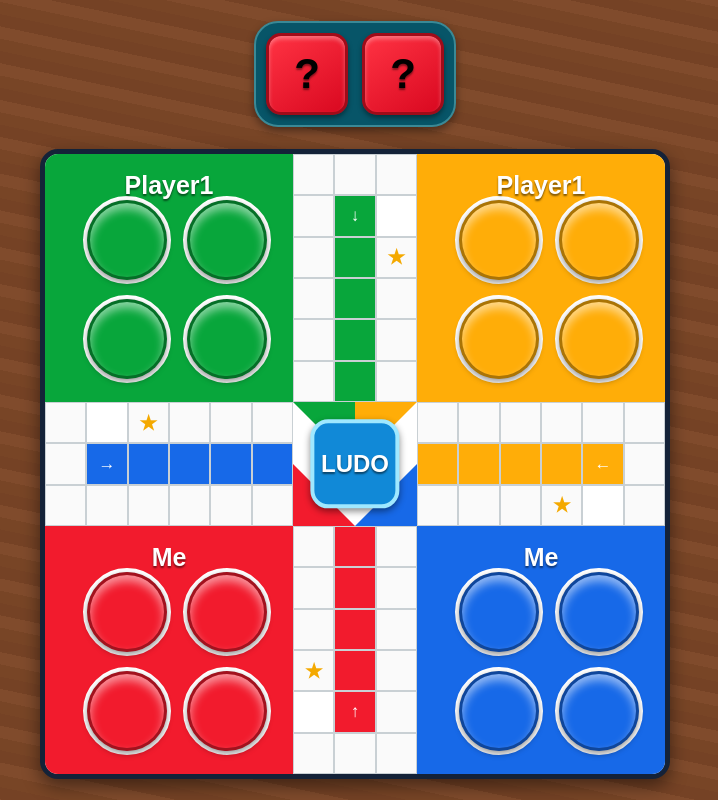
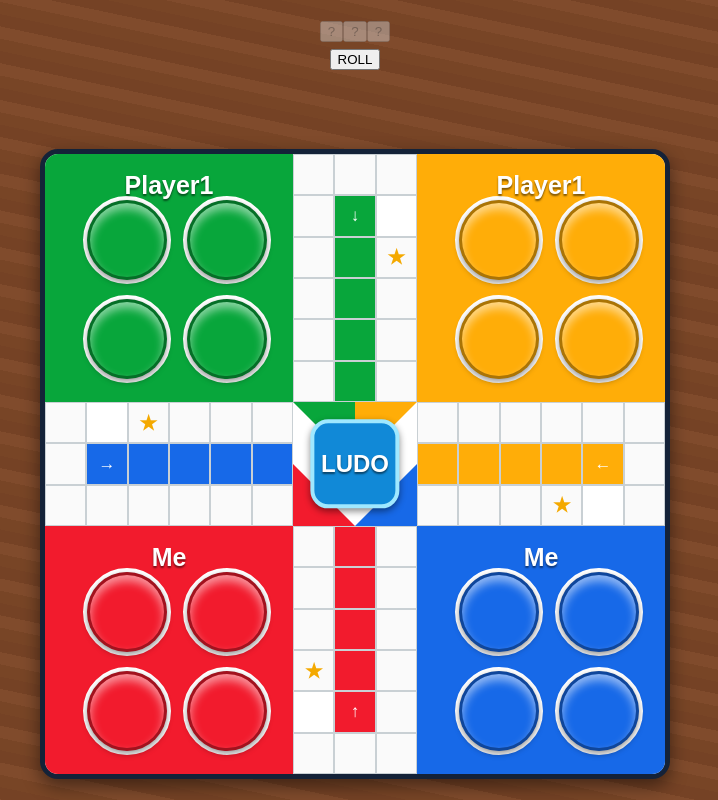
Before and after one commit to MrDan001/ludo-live, a Next.js app: page / in a window 1280 px wide. Shown: the whole page, without its empty margins (285-1003 px from the left). Built offline with nearby package versions, Linux system fonts and the light colour scheme.

Commit message:
Replace dice math UI with three selectable roll tokens

```diff
--- a/app/page.tsx
+++ b/app/page.tsx
@@ -2,149 +2,69 @@
 
 import { useState } from "react";
 
-const COLORS = {
-  green: "#08a63b",
-  yellow: "#ffad08",
-  red: "#f21b2d",
-  blue: "#1769e8",
-} as const;
-
+const COLORS = { green: "#08a63b", yellow: "#ffad08", red: "#f21b2d", blue: "#1769e8" } as const;
 type Color = (typeof COLORS)[keyof typeof COLORS];
+type Choice = "blue" | "green" | "red" | null;
 
 function Token({ color, name }: { color: Color; name: string }) {
-  return (
-    <div className="token-slot" aria-label={`${name} token`}>
-      <div className="token" style={{ background: color }} />
-    </div>
-  );
+  return <div className="token-slot" aria-label={`${name} token`}><div className="token" style={{ background: color }} /></div>;
 }
-
 function Home({ color, name, className }: { color: Color; name: string; className: string }) {
-  return (
-    <section className={`home ${className}`} style={{ backgroundColor: color }}>
-      <h2>{name}</h2>
-      <div className="tokens">
-        {Array.from({ length: 4 }, (_, i) => (
-          <Token key={i} color={color} name={name} />
-        ))}
-      </div>
-    </section>
-  );
+  return <section className={`home ${className}`} style={{ backgroundColor: color }}><h2>{name}</h2><div className="tokens">{Array.from({ length: 4 }, (_, i) => <Token key={i} color={color} name={name} />)}</div></section>;
 }
-
 function TrackCell({ row, col }: { row: number; col: number }) {
   const isGreenPath = col === 7 && row >= 1 && row <= 5;
   const isYellowPath = row === 7 && col >= 9 && col <= 13;
   const isRedPath = col === 7 && row >= 9 && row <= 13;
   const isBluePath = row === 7 && col >= 1 && col <= 5;
-
-  const isStart =
-    (row === 6 && col === 1) ||
-    (row === 1 && col === 8) ||
-    (row === 8 && col === 13) ||
-    (row === 13 && col === 6);
-
+  const isStart = (row === 6 && col === 1) || (row === 1 && col === 8) || (row === 8 && col === 13) || (row === 13 && col === 6);
   const safeSquares = new Set(["6-2", "2-8", "8-12", "12-6"]);
   const isSafe = safeSquares.has(`${row}-${col}`);
-
   let className = "track-cell";
-  if (isGreenPath) className += " green-path";
-  else if (isYellowPath) className += " yellow-path";
-  else if (isRedPath) className += " red-path";
-  else if (isBluePath) className += " blue-path";
-  else if (isSafe) className += " safe-cell";
-  else if (isStart) className += " start-cell";
-
+  if (isGreenPath) className += " green-path"; else if (isYellowPath) className += " yellow-path"; else if (isRedPath) className += " red-path"; else if (isBluePath) className += " blue-path"; else if (isSafe) className += " safe-cell"; else if (isStart) className += " start-cell";
   let mark = "";
-  if (isSafe) mark = "★";
-  else if (row === 7 && col === 1) mark = "→";
-  else if (row === 1 && col === 7) mark = "↓";
-  else if (row === 13 && col === 7) mark = "↑";
-  else if (row === 7 && col === 13) mark = "←";
-
+  if (isSafe) mark = "★"; else if (row === 7 && col === 1) mark = "→"; else if (row === 1 && col === 7) mark = "↓"; else if (row === 13 && col === 7) mark = "↑"; else if (row === 7 && col === 13) mark = "←";
   return <div className={className}>{mark}</div>;
 }
-
-function Die({ value, rolling }: { value: number | null; rolling: boolean }) {
-  return (
-    <div className={`die ${rolling ? "rolling" : ""}`} aria-label={value ? `Die ${value}` : "Die not rolled"}>
-      {value ?? "?"}
-    </div>
-  );
+function RollToken({ color, value, selected, disabled, label, onClick }: { color: "blue" | "green" | "red"; value: number | null; selected: boolean; disabled?: boolean; label: string; onClick: () => void }) {
+  return <button className={`roll-token roll-${color} ${selected ? "chosen" : ""}`} onClick={onClick} disabled={disabled} aria-label={label}>{value ?? "?"}</button>;
 }
 
 export default function HomePage() {
   const [dice, setDice] = useState<[number | null, number | null]>([null, null]);
   const [rolling, setRolling] = useState(false);
-  const [merged, setMerged] = useState(false);
+  const [choice, setChoice] = useState<Choice>(null);
   const [doubleSixes, setDoubleSixes] = useState(0);
 
   function rollDice() {
     if (rolling) return;
-    setRolling(true);
+    setRolling(true); setChoice(null);
     window.setTimeout(() => {
       const a = Math.floor(Math.random() * 6) + 1;
       const b = Math.floor(Math.random() * 6) + 1;
       setDice([a, b]);
-      setMerged(false);
-      setDoubleSixes((count) => (a === 6 && b === 6 ? count + 1 : 0));
+      setDoubleSixes(count => (a === 6 && b === 6 ? count + 1 : 0));
       setRolling(false);
     }, 550);
   }
-
   const total = dice[0] !== null && dice[1] !== null ? dice[0] + dice[1] : null;
   const forfeits = doubleSixes >= 3;
+  const canChoose = dice[0] !== null && dice[1] !== null && !rolling && !forfeits;
 
-  return (
-    <main className="game-page">
-      <div className="game-stage">
-        <div className="dice-area" aria-label="Two dice">
-          <button className="dice-roll" onClick={rollDice} disabled={rolling || forfeits} aria-label="Roll two dice">
-            <Die value={dice[0]} rolling={rolling} />
-            <Die value={dice[1]} rolling={rolling} />
-          </button>
-          {total !== null && (
-            <div className="dice-options">
-              <span className={!merged ? "selected" : ""}>Separate: {dice[0]} + {dice[1]}</span>
-              <button className={merged ? "selected" : ""} onClick={() => setMerged(true)} disabled={forfeits}>
-                Combine: {total}
-              </button>
-            </div>
-          )}
-          {forfeits && <div className="forfeit-message">Three double-sixes — turn forfeited</div>}
-          {!forfeits && doubleSixes > 0 && <div className="double-six-count">Double-six streak: {doubleSixes}/3</div>}
-        </div>
-
-        <div className="board-wrap">
-          <div className="ludo-board" aria-label="Ludo board">
-            <div className="track" aria-hidden="true">
-              {Array.from({ length: 15 }, (_, row) =>
-                Array.from({ length: 15 }, (_, col) => {
-                  const inCross = (row >= 6 && row <= 8) || (col >= 6 && col <= 8);
-                  return inCross ? (
-                    <TrackCell key={`${row}-${col}`} row={row} col={col} />
-                  ) : (
-                    <div key={`${row}-${col}`} className="empty-cell" />
-                  );
-                }),
-              )}
-            </div>
-
-            <Home color={COLORS.green} name="Player1" className="home-green" />
-            <Home color={COLORS.yellow} name="Player1" className="home-yellow" />
-            <Home color={COLORS.red} name="Me" className="home-red" />
-            <Home color={COLORS.blue} name="Me" className="home-blue" />
-
-            <div className="center-home" aria-label="Ludo center">
-              <div className="triangle triangle-green" />
-              <div className="triangle triangle-yellow" />
-              <div className="triangle triangle-red" />
-              <div className="triangle triangle-blue" />
-              <div className="ludo-badge">LUDO</div>
-            </div>
-          </div>
-        </div>
+  return <main className="game-page"><div className="game-stage">
+    <div className="dice-area" aria-label="Dice choices">
+      <div className={`roll-tokens ${rolling ? "rolling" : ""}`}>
+        <RollToken color="blue" value={dice[0]} selected={choice === "blue"} disabled={!canChoose} label="Play blue die" onClick={() => setChoice("blue")} />
+        <RollToken color="green" value={dice[1]} selected={choice === "green"} disabled={!canChoose} label="Play green die" onClick={() => setChoice("green")} />
+        <RollToken color="red" value={total} selected={choice === "red"} disabled={!canChoose} label="Merge both dice" onClick={() => setChoice("red")} />
       </div>
-    </main>
-  );
+      <button className="roll-button" onClick={rollDice} disabled={rolling || forfeits}>{rolling ? "Rolling…" : "ROLL"}</button>
+      {forfeits && <div className="forfeit-message">Turn forfeited</div>}
+    </div>
+    <div className="board-wrap"><div className="ludo-board" aria-label="Ludo board">
+      <div className="track" aria-hidden="true">{Array.from({ length: 15 }, (_, row) => Array.from({ length: 15 }, (_, col) => { const inCross = (row >= 6 && row <= 8) || (col >= 6 && col <= 8); return inCross ? <TrackCell key={`${row}-${col}`} row={row} col={col} /> : <div key={`${row}-${col}`} className="empty-cell" />; }))}</div>
+      <Home color={COLORS.green} name="Player1" className="home-green" /><Home color={COLORS.yellow} name="Player1" className="home-yellow" /><Home color={COLORS.red} name="Me" className="home-red" /><Home color={COLORS.blue} name="Me" className="home-blue" />
+      <div className="center-home" aria-label="Ludo center"><div className="triangle triangle-green" /><div className="triangle triangle-yellow" /><div className="triangle triangle-red" /><div className="triangle triangle-blue" /><div className="ludo-badge">LUDO</div></div>
+    </div></div>
+  </div></main>;
 }
```
